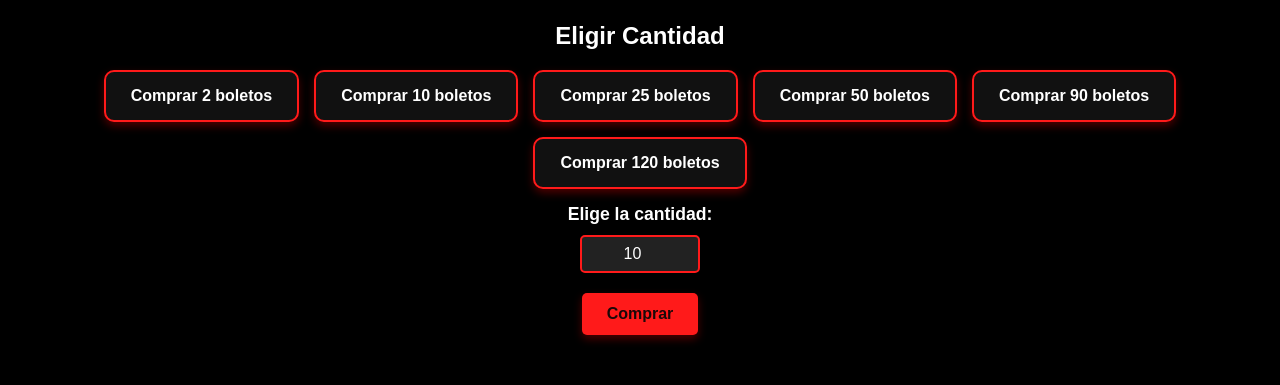
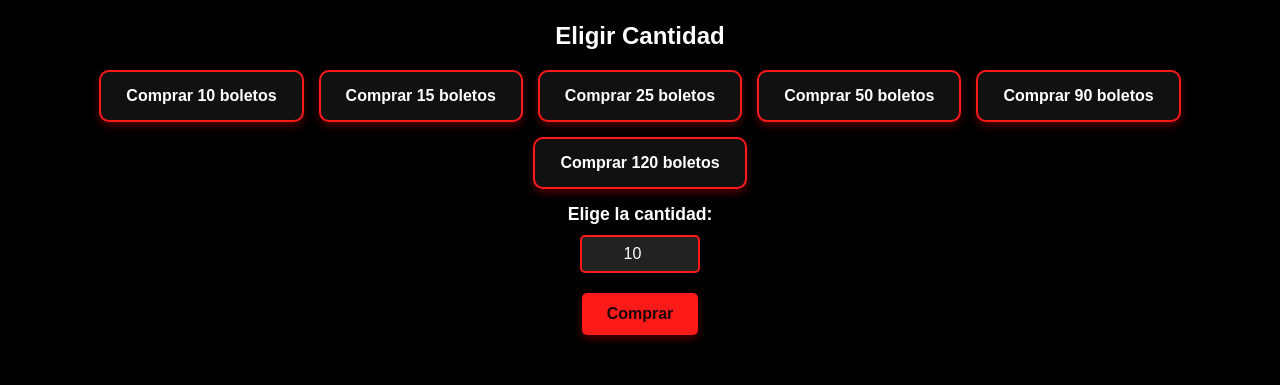
Before and after one commit to Fxandres30/holamundo, a Next.js app: page / in a window 1280 px wide. Shown: the part 126-511 px from the top of the page. Built offline with nearby package versions, Linux system fonts and the light colour scheme; a web font is replaced by a local one.

Commit message:
Mercado libre

```diff
--- a/src/app/components/Rifa.tsx
+++ b/src/app/components/Rifa.tsx
@@ -95,7 +95,7 @@ export default function Rifa() {
         <section id="rifa" className="rifa-container">
             <h2 className="rifa-title">Eligir Cantidad</h2>
             <div className="rifa-options">
-                {[2, 10, 25, 50, 90, 120].map((num) => (
+                {[10, 15, 25, 50, 90, 120].map((num) => (
                     <button key={num} className="rifa-button" onClick={() => { setCantidad(num); abrirModal(); }}>
                         Comprar {num} boletos
                     </button>
--- a/src/app/page.tsx
+++ b/src/app/page.tsx
@@ -1,5 +1,4 @@
 import Rifa from "./components/Rifa";// Asegúrate de que la ruta sea correcta
-
 import './styles/globals.css';
 import { FaWhatsapp, FaInstagram } from "react-icons/fa"; // Asegúrate de importar los íconos
 
```
